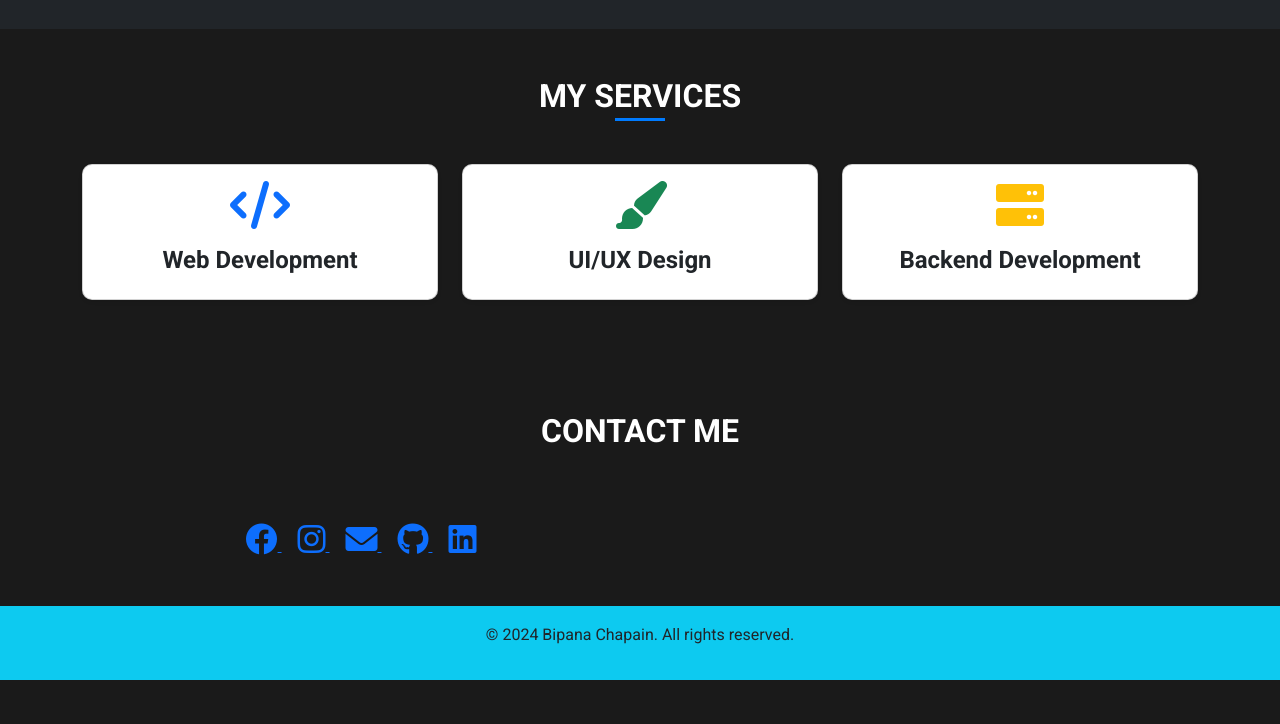
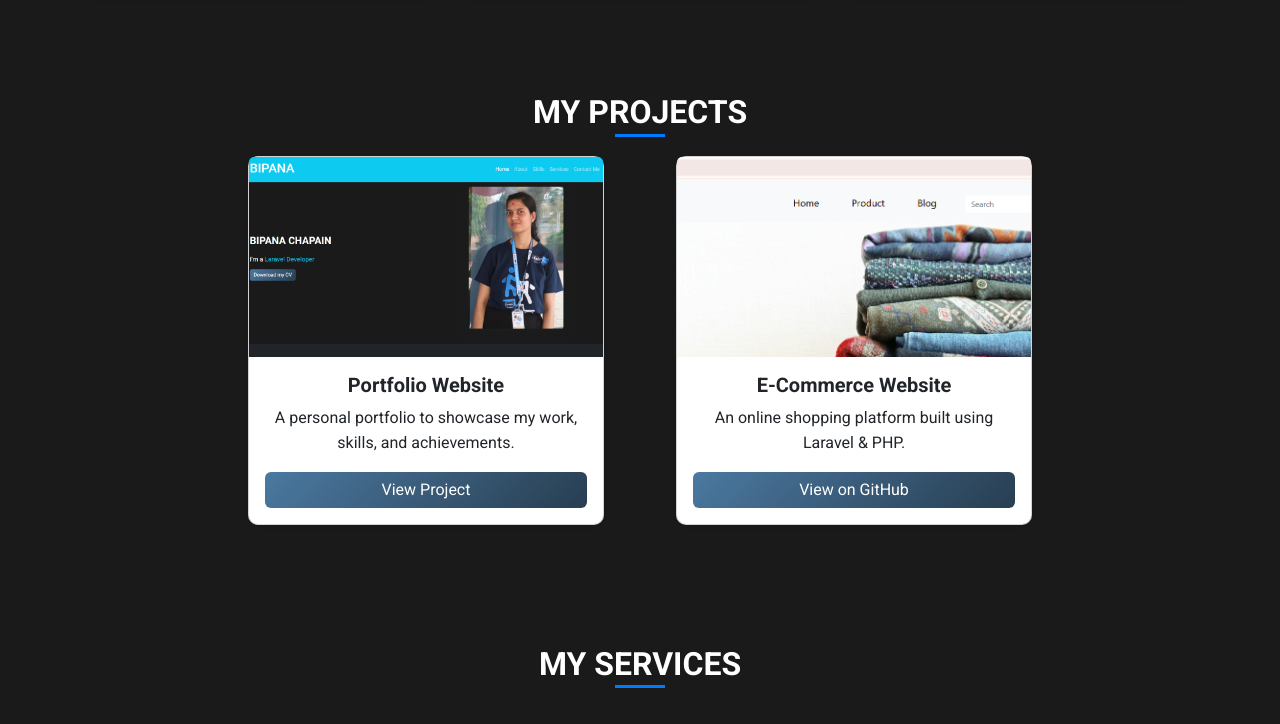
Before and after one commit to Chapainbipana/my-protfolio, a plain HTML site: page index.html in a window 1280 px wide. Shown: the part 1536-2260 px from the top of the page. Before the commit the page ends 2216 px from the top, so only its background shows below. Drawn offline with nearby package versions, Linux system fonts and the light colour scheme.

Commit message:
add the project

```diff
--- a/assets/css/style.css
+++ b/assets/css/style.css
@@ -113,3 +113,37 @@ img:hover {
 .skill-card ul li i {
     font-size: 1.2rem;
 }
+.contact-links {
+    display: flex;
+    gap: 15px; /* Space between icons */
+}
+
+.contact-icon {
+    color: #333; /* Default icon color */
+    transition: transform 0.3s ease, color 0.3s ease;
+}
+
+.contact-icon:hover {
+    transform: scale(1.2);
+    color: #007bff; /* Change color on hover */
+}
+
+.project-card {
+    height: 100%; /* Make all cards the same height */
+    display: flex;
+    flex-direction: column;
+}
+
+.card-img-top {
+    height: 200px; /* Set a fixed height for images */
+    object-fit: cover; /* Prevent image distortion */
+    border-top-left-radius: 5px;
+    border-top-right-radius: 5px;
+}
+
+.card-body {
+    flex-grow: 1; /* Expands to fill remaining space */
+    display: flex;
+    flex-direction: column;
+    justify-content: space-between; /* Align content evenly */
+}
--- a/index.html
+++ b/index.html
@@ -63,6 +63,9 @@
                         <a class="nav-link" href="#skills">Skills</a>
                     </li>
                     <li class="nav-item">
+                        <a class="nav-link" href="#projects">Project</a>
+                    </li>
+                    <li class="nav-item">
                         <a class="nav-link" href="#services">Services</a>
                     </li>
                     <li class="nav-item">
@@ -92,7 +95,7 @@
         </div>
     </section>
 
-    <section id="about" class="py-5 bg-dark text-white">
+    <section id="about" class="py-5 text-white">
         <div class="container text-center">
             <h2 class="mb-5 underlined" style="text-transform: uppercase; letter-spacing: 2px;">About</h2>
             <div class="row align-items-center">
@@ -115,7 +118,7 @@
         </div>
     </section>
 
-    <section id="skills" class="text-center py-5 bg-dark text-white">
+    <section id="skills" class="text-center py-5 text-white">
         <div class="container">
             <!-- Section Title -->
             <h2 class="text-center mb-5 underlined" style="text-transform: uppercase; letter-spacing: 2px;">My Skill</h2>
@@ -175,6 +178,37 @@
             </div>
         </div>
     </section>
+    <section id="projects" class="text-center py-5">
+        <div class="container">
+            <h2 class="mb-4 underlined">My Projects</h2>
+            <div class="row justify-content-center"> <!-- Centering the row -->
+
+                <div class="col-md-6 col-lg-4 mb-4 d-flex mx-4" > <!-- Ensures same height -->
+                    <div class="card project-card shadow-sm w-100">
+                        <img src="assets/img/portfolio-preview.png" class="card-img-top" alt="Portfolio Preview">
+                        <div class="card-body">
+                            <h5 class="card-title">Portfolio Website</h5>
+                            <p class="card-text">A personal portfolio to showcase my work, skills, and achievements.</p>
+                            <a href="https://chapainbipana.github.io/my-website/" target="_blank" class="btn btn-primary">View Project</a>
+                        </div>
+                    </div>
+                </div>
+
+                <div class="col-md-6 col-lg-4 mb-4 d-flex mx-4">
+                    <div class="card project-card shadow-sm w-100">
+                        <img src="assets/img/craft_nepal.png" class="card-img-top" alt="E-commerce Preview">
+                        <div class="card-body">
+                            <h5 class="card-title">E-commerce Website</h5>
+                            <p class="card-text">An online shopping platform built using Laravel & PHP.</p>
+                            <a href="https://github.com/Chapainbipana/Crafts_Nepal" target="_blank" class="btn btn-primary">View on GitHub</a>
+                        </div>
+                    </div>
+                </div>
+
+            </div>
+        </div>
+    </section>
+
     <section id="services" class="text-center py-5 ">
         <div class="container">
             <h2 class="mb-4 underlined">My Services</h2>
@@ -219,10 +253,10 @@
         </div>
     </section>
 
-    <section id="contact" class="container mt-5 text-center">
-        <h2>Contact Me</h2>
-        <div class="col-md-6 py-5 d-flex justify-content-center align-items-center">
-            <div class="contact-links text-center">
+    <section id="contact" class="container mt-5 text-center mb-4">
+        <h2 class="mb-4 underlined">Contact Me</h2>
+        <div class="d-flex justify-content-center">
+            <div class="contact-links">
                 <a href="https://www.facebook.com/bipana.chapain" target="_blank" class="me-3">
                     <i class="fab fa-facebook fa-2x"></i>
                 </a>
```
Also changed, not shown: assets/img/craft_nepal.png (added), assets/img/portfolio-preview.png (added).
